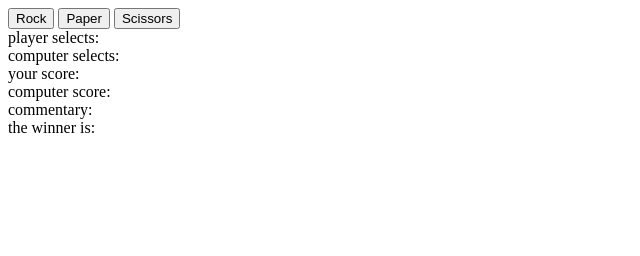
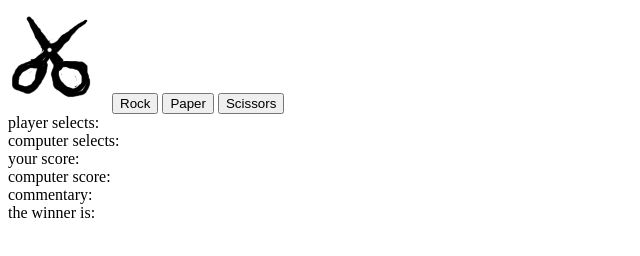
Before and after one commit to Hicham-Chiahou/Rock-paper-scissors, a plain HTML site: page index.html in a window 1280 px wide. Shown: the whole page, without its empty margins (0-640 px from the left). Drawn offline with Linux system fonts and the light colour scheme.

Commit message:
adding the krita design files for the ui     krita scissors file.     a scissor png file

```diff
--- a/index.html
+++ b/index.html
@@ -8,7 +8,7 @@
     <title>Document</title>
 </head>
 <body>
-
+    <img src="images/scissores.png" alt="">
     <button id="rock-button" onclick="startGame()">Rock</button>
     <button onclick="startGame()">Paper</button>
     <button onclick="startGame()">Scissors</button>
```
Also changed, not shown: images/scissores.png (added), 2 other files.
